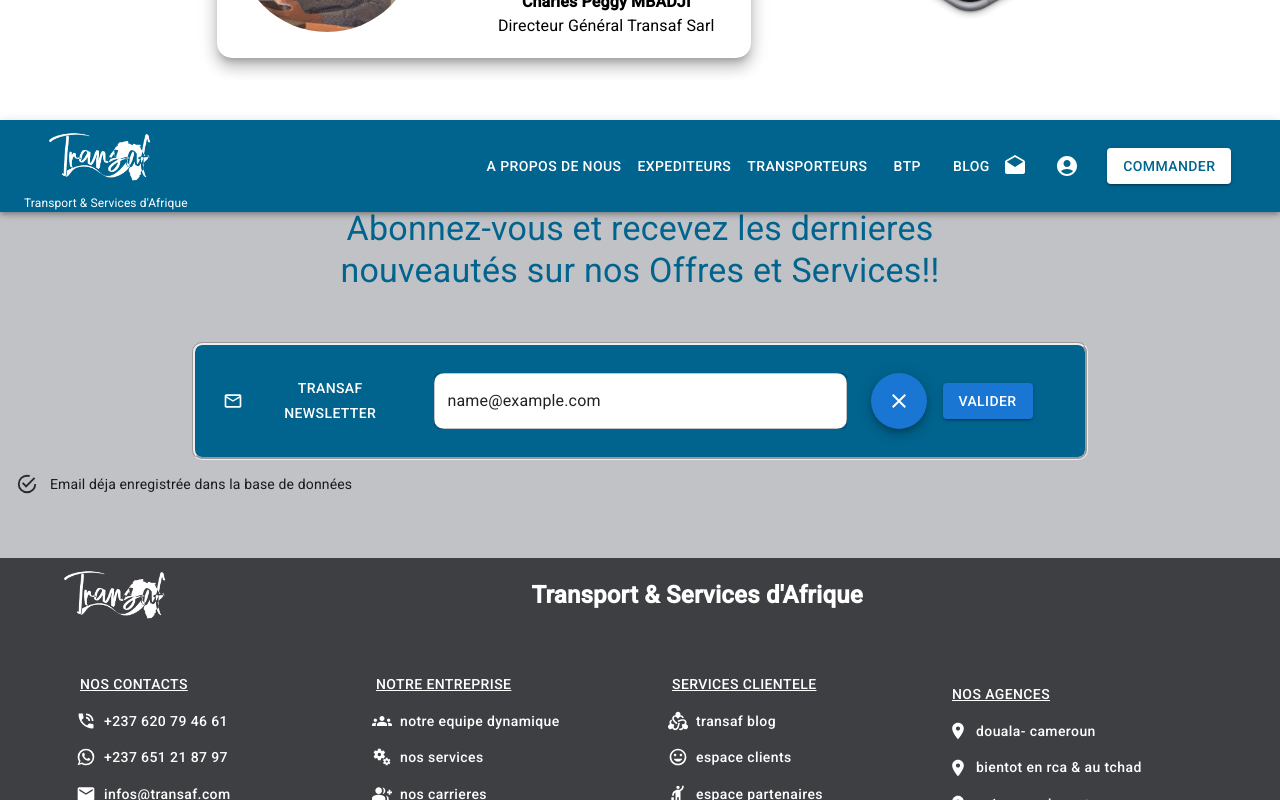
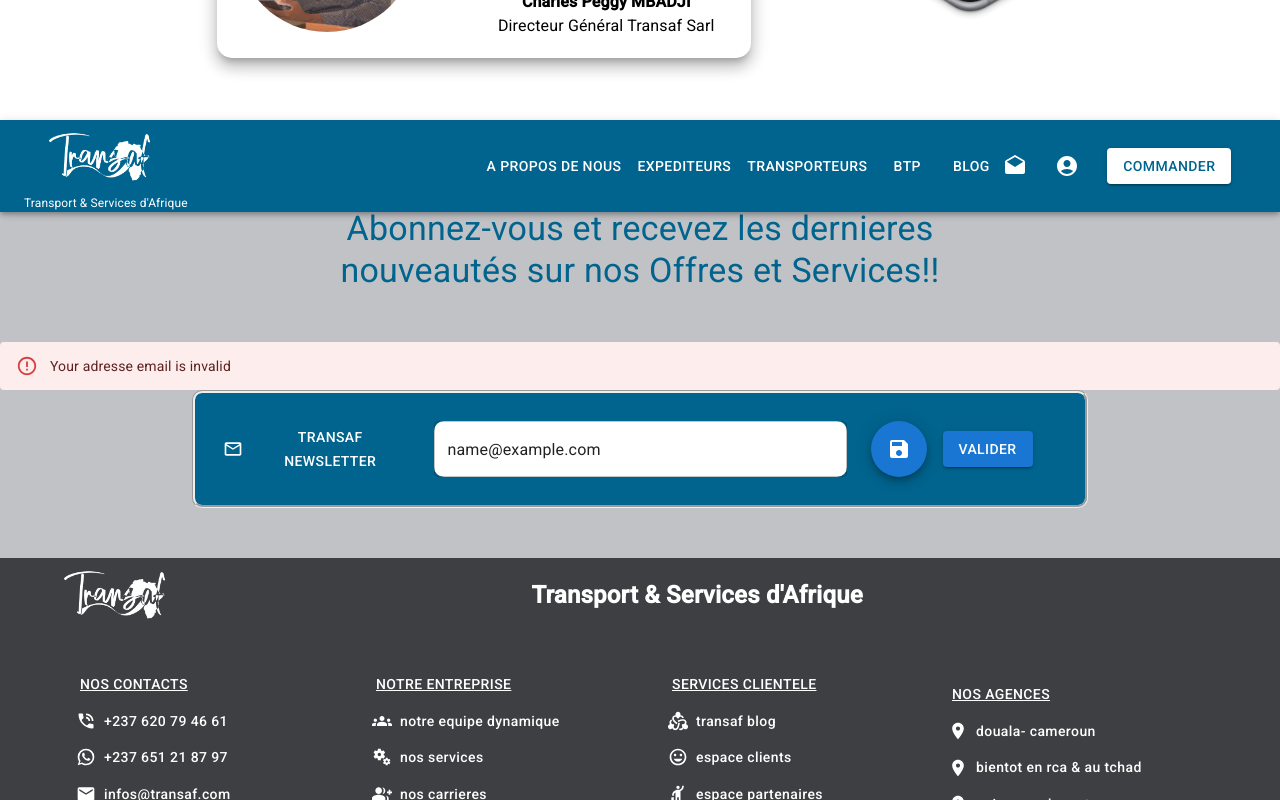
Before and after one commit to aristide20/TNew, a React (Create React App) app: page / in a window 1280 px wide. Both pictures are taken after typing "name@example.com" into the empty fields and a click on the button "VALIDER". Shown: the part 2734-3534 px from the top of the page. Built offline with nearby package versions, Linux system fonts and the light colour scheme; no server answers.

Commit message:
corrections minimes

```diff
--- a/src/components/NewsLetter.js
+++ b/src/components/NewsLetter.js
@@ -11,6 +11,8 @@
 import CheckIcon from '@mui/icons-material/Check';
 import SaveIcon from '@mui/icons-material/Save';
 import CloseIcon from '@mui/icons-material/Close';
+import { validEmail } from './Regex';
+import { motion } from "framer-motion";
 
 const NewsLetter = () => {
 
@@ -22,6 +24,7 @@
     const [newsLetterEmail, setNewsLetterEmail] = useState({email:"", hasAccount:false});
     const [error, setError] = useState(0);
     const dispatch = useDispatch();
+    const [emailError, setEmailError] = useState(false);
 
 // CIRCULAR INTEGRETED BUTTON PROGRESS
 const [loading, setLoading] = useState(false);
@@ -65,24 +68,24 @@
 };*/
 // fin
 
+useEffect(function(){
+  if(emailError){
+      let cleanup = setTimeout(()=>{console.log("enter timeout"); setEmailError(false)}, 6000);
+      console.log("remove dialog")
+      return () => {
+          clearInterval(cleanup)
+      }
+  }
+});
+
 
 
     const handleSubmit = (e) => {
         e.preventDefault();
 
+        if(validEmail.test(newsLetterEmail)) {
           setLoading(true);
-
-        /*
-        if (!loading) {
-            setSuccess(false);
-            setLoading(true);
-            timer.current = window.setTimeout(() => {
-              setSuccess(true);
-              setLoading(false);
-            }, 2000);
-        }
-        */
-
+          setEmailError(false)
           try {
               api.addEmailNewsletter(newsLetterEmail).then((resp) => {
                   setLoading(false);
@@ -97,6 +100,8 @@
               console.log(error.msg, error.status, error.name)
               setError(-2)
           }
+        }
+        else { setEmailError(true) }
 
     }
 
@@ -127,7 +132,13 @@
                                    </Typography>
 
              </Container>
-
+             { emailError && <motion.div initial={{opacity:0}}
+                                                      animate={{opacity:1,  transition:{duration: 1, ease: "easeInOut"}}}
+                                                      exit={{opacity:0,  transition:{duration: 1, ease: "easeInOut"}}} >
+                                                     <Alert severity="error">
+                                                            Your adresse email is invalid
+                                                    </Alert>
+                                        </motion.div> }
              <Container sx={{ backgroundColor: color1,
                               width:"70%",
                               borderStyle: "groove",
--- a/src/pages/AboutUsPage/Body.js
+++ b/src/pages/AboutUsPage/Body.js
@@ -256,7 +256,7 @@
                      <CamionList />
                 </Box>
                 <Box position="absolute" sx={{zIndex:10, right:isScreenBig ? "50px": "20%",
-                                                         top:isScreenToBig ? "35%" : "55%"}}>
+                                                         top:isScreenToBig ? "35%" : isScreenBig ? "75%" : "63%"}}>
                      <ContactBox1 />
                 </Box>
                 <Box position="absolute" sx={{top:isScreenBig ? "50%" : "430%",
--- a/src/pages/ExpeditorPage/Body.js
+++ b/src/pages/ExpeditorPage/Body.js
@@ -35,7 +35,7 @@
         return(
           <Box position="static" sx={{backgroundColor:"white", width:"100%", paddingBottom:"100px", marginTop:"90px"}} >
               <CssBaseline />
-               <Box sx={{backgroundColor: color1, width:"100%", padding:isSmallScreen ? "50px" : "5%"}}>
+               <Box sx={{backgroundColor: color1, width:"100%", padding:isSmallScreen ? "50px" : "15px"}}>
                     <Grid container justifyContent="center" alignItems="center" spacing={2}>
                                 <Grid item xs={isSmallScreen ? 1 : 0}></Grid>
                                 <Grid item xs={isSmallScreen ? 6 : isSmallScreen2 ? 7 : 12}>
--- a/src/pages/TransporterPage/Body.js
+++ b/src/pages/TransporterPage/Body.js
@@ -27,6 +27,7 @@
 
   const color2 = color.white.niveau0;
   const color1 = color.blue.niveau100;
+  const color3 = color.gray.niveau100;
   const navigate = useNavigate();
 
     const isSmallScreen = useMediaQuery("(min-width: 1000px)");
@@ -41,7 +42,8 @@
                    <Box>
                         <img src={isSmallScreen2 ? fond : fond2} alt="fond" width="100%" zindex={-10} />
                    </Box>
-                   <Box position="absolute" sx={{marginTop:"-10px", top:"100px", right: isSmallScreen2 ? "50px" : "35px"}}>
+                   <Box position="absolute" sx={{marginTop:"-10px", top: isSmallScreen ? "100px" : isSmallScreen2 ? "60px" : "90px",
+                                                right: isSmallScreen2 ? "50px" : "35px"}}>
                         <Grid container spacing={4} justifyContent="center" alignItems="center">
                               <Grid item xs={isSmallScreen ? 4 : isSmallScreen2 ? 6 : 0}></Grid>
                               <Grid item xs={isSmallScreen ? 4 : isSmallScreen2 ? 6 : 12}>
@@ -148,7 +150,7 @@
                 </Box>
                 <Box sx={{ width:"100%", display:"flex", flexDirection:"column", bgcolor:color1, padding:"20px",
                                                    justifyContent:"center", alignItems:"center" }}>
-                         <Paper elevation={10} sx={{padding:"20px", textAlign:"justify", bgcolor:color1,
+                         <Paper elevation={10} sx={{padding:"20px", textAlign:"justify", bgcolor:color3,
                                                      width:isSmallScreen2 ? "60%" : "90%", marginTop:"40px" }}>
                                 <Typography variant="paragraph" sx={{ color:color2, textAlign:"justify",
                                             fontSize:isSmallScreen2 ?"20px" : "16px"}}>
--- a/src/pages/UserPages/HomeUserPage.js
+++ b/src/pages/UserPages/HomeUserPage.js
@@ -198,7 +198,7 @@
     // <img src={isNonMobile2 ? fond01 : fond02 } alt="logo"  width="100%"  />
 
     return (
-        <Box position="static" sx={{minHeight:"700px", width:"100%", marginTop:"20px",
+        <Box position="static" sx={{minHeight:"700px", width:"100%", marginTop:"90px",
               padding:isNonMobile ? "50px" : isNonMobile2 ? "25px" : "10px", marginBottom:"50px"  }}>
              <Grid container justifyContent="center" alignItems="center" spacing={2}>
                    <Grid item xs={ isNonMobile ? 3 : 0}>  </Grid>
```
Lines whose indentation alone changed are shown as unchanged.
